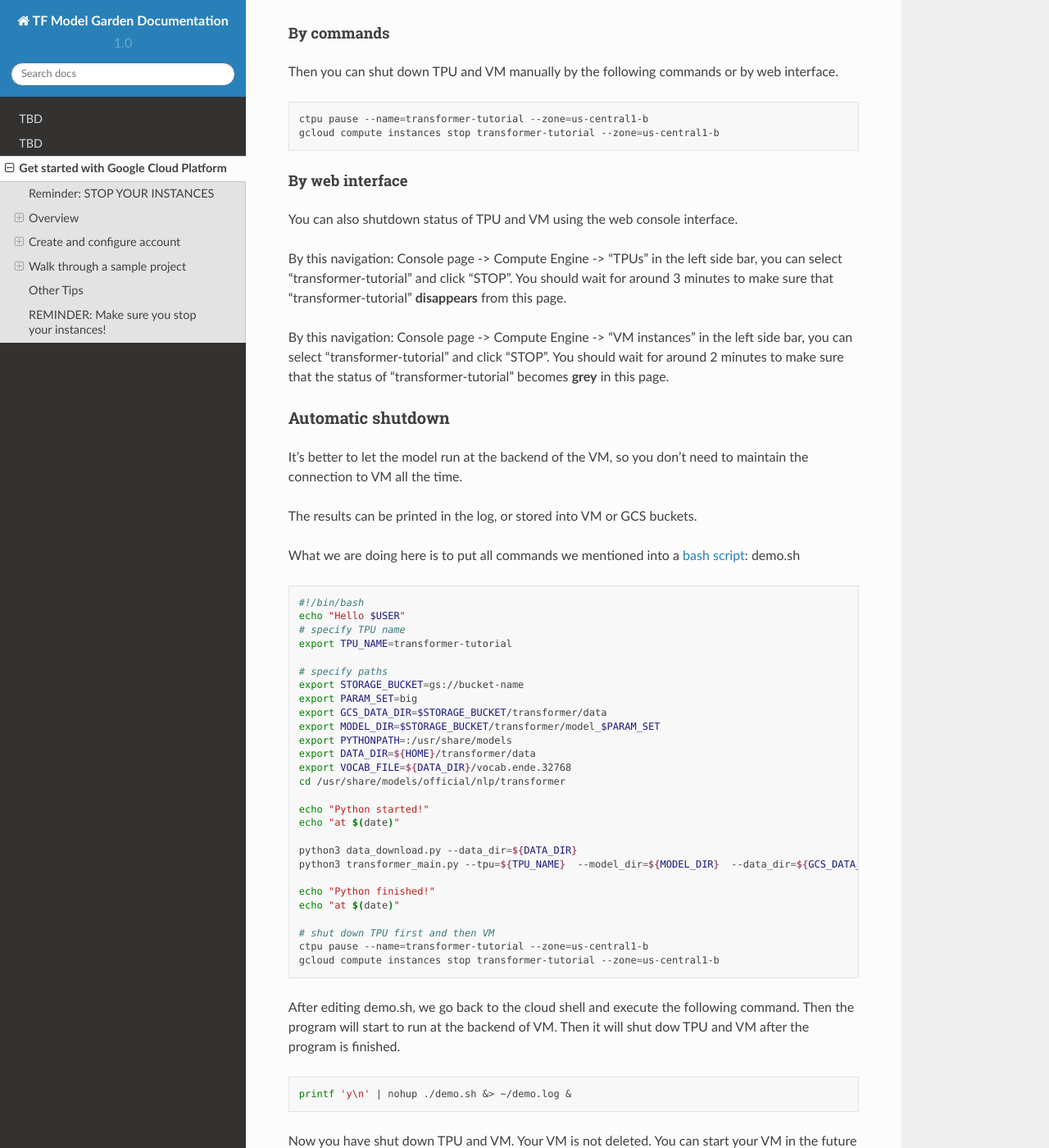
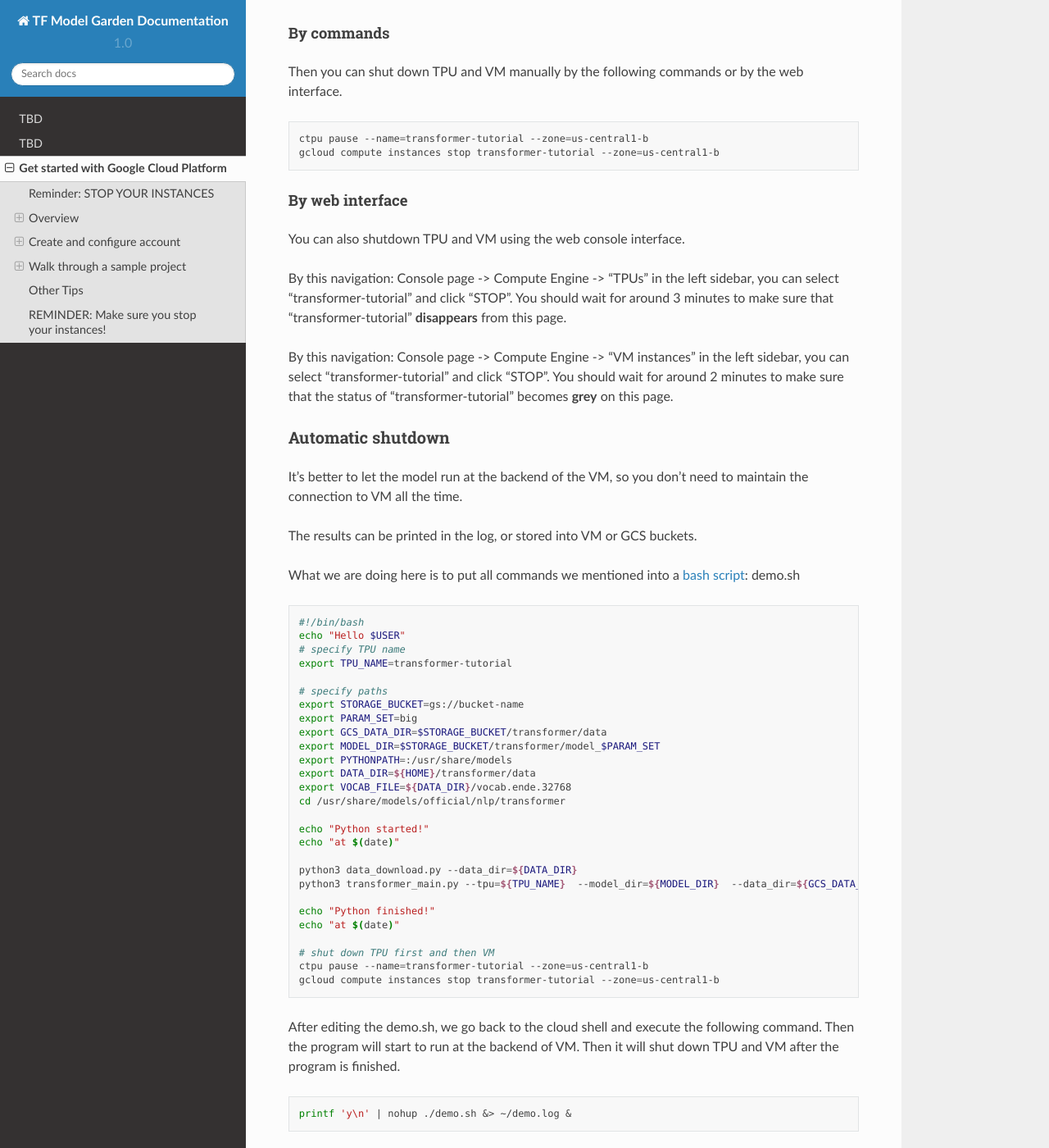
Before and after one commit to syiming/testbed, a Sphinx documentation site: the page built from docs/source/support/gcp.md, in a window 1280 px wide and 1400 px high, scrolled down 10100 px. Shown: the whole window at 82% size. Built offline with Sphinx 7.4.7 and the Read the Docs theme 2.0.0, drawn with Linux system fonts in a browser that asks for light colours; some of the changed text lies outside the part shown.

Commit message:
fix typo and gramma mistakes

````diff
--- a/docs/source/support/gcp.md
+++ b/docs/source/support/gcp.md
@@ -32,7 +32,7 @@
 
 ### Key elements of GCP
 
-There are 3 basic elements in GCP to run a machine learning (ML) model: bucket, virtual machine (VM) and TPU.
+There are 3 basic elements in GCP to run a machine learning (ML) model: bucket, virtual machine (VM), and TPU.
 
 #### Bucket
 
@@ -82,7 +82,7 @@
 
 ![](_img/add-people.png)
 
-3. **Upgrade your account** in order to use GPUs by following these [instructions](https://cloud.google.com/free/docs/gcp-free-tier#how-to-upgrade). Otherwise [Google Cloud Free Tier](https://cloud.google.com/free/docs/gcp-free-tier#how-to-upgrade) does not come with GPU support or quota.
+3. **Upgrade your account** to use GPUs by following these [instructions](https://cloud.google.com/free/docs/gcp-free-tier#how-to-upgrade). Otherwise, [Google Cloud Free Tier](https://cloud.google.com/free/docs/gcp-free-tier#how-to-upgrade) does not come with GPU support or quota.
 
 ![](_img/upgrade-1.png)
 
@@ -113,11 +113,11 @@
 
 #### Create your own VM
 
-Please pay attention to `zone`. Select a zone which is not used by too many people.
+Please pay attention to `zone`. Select a zone that is not used by too many people.
 
-You can see what zones are used by other people by the following navigation: Console page -> Compute Engine -> “TPUs” in the left side bar -> zones.
+You can see what zones are used by other people by the following navigation: Console page -> Compute Engine -> “TPUs” in the left sidebar -> zones.
 
-You can see the set of zone names by the following navigation: Console page -> Compute Engine -> “Zones” in the left side bar. Pick up a name from here.
+You can see the set of zone names by the following navigation: Console page -> Compute Engine -> “Zones” in the left sidebar. Pick up a name from here.
 
 
 ```bash
@@ -141,18 +141,18 @@
 gcloud compute ssh transformer-tutorial --zone=us-central1-b
 ```
 
-It will ask you to create a keyphrase for yourself. Just create one.
+It will ask you to create a key phrase for yourself. Just create one.
 
 ### Access Your Newly Created VM
 
 Now that you have created your virtual GCE, you want to be able to connect to it from your computer.
 
 ### Install gcloud command-line Tools
-To access [gcloud commands](https://cloud.google.com/sdk/gcloud/reference) in your local terminal, install [Google Cloud SDK](https://cloud.google.com/sdk/docs) that is appropriate for your platform and follow their instructions.
+To access [gcloud commands](https://cloud.google.com/sdk/gcloud/reference) in your local terminal, install [Google Cloud SDK](https://cloud.google.com/sdk/docs) that is appropriate for your platform, and follow their instructions.
 
-If `gcloud` command is not in your system path after installation, you can also reference it by its full path `/<DIRECTORY-WHERE-GOOGLE-CLOUD-IS-INSTALLED>/bin/gcloud`. See [this page](https://cloud.google.com/compute/docs/instances/connecting-to-instance "Title") for more detailed instructions.
+If the `gcloud` command is not in your system path after installation, you can also reference it by its full path `/<DIRECTORY-WHERE-GOOGLE-CLOUD-IS-INSTALLED>/bin/gcloud`. See [this page](https://cloud.google.com/compute/docs/instances/connecting-to-instance "Title") for more detailed instructions.
 
-To ssh into your VM, go to your VM instance details page by clicking on its name. Start the VM instance first. Once it has a green check mark on, click on the drop-down arrow and select `View gcloud command` instead to retrieve the terminal command. It should look like
+To ssh into your VM, go to your VM instance details page by clicking on its name. Start the VM instance first. Once it has a green checkmark on, click on the drop-down arrow and select `View gcloud command` instead to retrieve the terminal command. It should look like
 
 ```bash
 gcloud compute --project "<YOUR_PROJECT_ID>" ssh --zone "<YOUR_ZONE>" "<YOUR_VM_NAME>"
@@ -162,7 +162,7 @@
 
 If you have GPU enabled, you should be able to:
 
-* run `nvidia-smi` and see the list of attached GPUs and their usage statistics. Run `watch nvidia-smi` to monitor your GPU usage in real time.
+* run `nvidia-smi` and see the list of attached GPUs and their usage statistics. Run `watch nvidia-smi` to monitor your GPU usage in real-time.
 * inside the `gcloud/` folder, run `python verify_gpu.py`. If your GPU is attached and CUDA is correctly installed, you shouldn't see any error.
 * If you want to use Tensorflow 2.1, run `python test_tf.py`. The script will show you the installed Tensorflow version (2.1.0) and then run a sample MNIST training. You should see around 97% accuracy at the end.
 
@@ -252,7 +252,7 @@
 
 **Zone here should be the same as what you have set [at VM creation](#vm-zone)**.
 
-After executing the command, TPU name will be the same as your VM’s name. Let’s also set it to environmental variable.
+After executing the command, the TPU name will be the same as your VM’s name. Let’s also set it as an environmental variable.
 
 
 ```bash
@@ -261,7 +261,7 @@
 
 ### Run the training script
 
-By following command, the program in VM will read data from bucket to build train transformer model. Then the model results/checkpoints will be stored into bucket.
+By the following command, the program in VM will read data from bucket to build and train the transformer model. Then the model results/checkpoints will be stored into bucket.
 
 ```bash
 python3 transformer_main.py \
@@ -291,7 +291,7 @@
 
 #### By commands
 
-Then you can shut down TPU and VM manually by the following commands or by web interface.
+Then you can shut down TPU and VM manually by the following commands or by the web interface.
 
 ```bash
 ctpu pause --name=transformer-tutorial --zone=us-central1-b
@@ -300,11 +300,11 @@
 
 #### By web interface
 
-You can also shutdown status of TPU and VM using the web console interface.
+You can also shutdown TPU and VM using the web console interface.
 
-By this navigation: Console page -> Compute Engine -> “TPUs” in the left side bar, you can select "transformer-tutorial" and click "STOP". You should wait for around 3 minutes to make sure that "transformer-tutorial" **disappears** from this page.
+By this navigation: Console page -> Compute Engine -> “TPUs” in the left sidebar, you can select "transformer-tutorial" and click "STOP". You should wait for around 3 minutes to make sure that "transformer-tutorial" **disappears** from this page.
 
-By this navigation: Console page -> Compute Engine -> “VM instances” in the left side bar, you can select "transformer-tutorial" and click "STOP". You should wait for around 2 minutes to make sure that the status of "transformer-tutorial" becomes **grey** in this page.
+By this navigation: Console page -> Compute Engine -> “VM instances” in the left sidebar, you can select "transformer-tutorial" and click "STOP". You should wait for around 2 minutes to make sure that the status of "transformer-tutorial" becomes **grey** on this page.
 
 ### Automatic shutdown
 
@@ -344,7 +344,7 @@
 gcloud compute instances stop transformer-tutorial --zone=us-central1-b
 ```
 
-After editing demo.sh, we go back to the cloud shell and execute the following command. Then the program will start to run at the backend of VM. Then it will shut dow TPU and VM after the program is finished.
+After editing the demo.sh, we go back to the cloud shell and execute the following command. Then the program will start to run at the backend of VM. Then it will shut down TPU and VM after the program is finished.
 
 ```bash
 printf 'y\n' | nohup ./demo.sh &> ~/demo.log &
@@ -376,13 +376,13 @@
 Now you are in your root directory again!
 
 ## Other Tips
-You can use [Tmux](https://linuxize.com/post/getting-started-with-tmux/) to keep the training sessions running when you close your laptop. Also, if your collaborators log into the same account on the VM instance, they will see the same tmux session screen in real time.
+You can use [Tmux](https://linuxize.com/post/getting-started-with-tmux/) to keep the training sessions running when you close your laptop. Also, if your collaborators log into the same account on the VM instance, they will see the same tmux session screen in real-time.
 
-You can develop your code on remote server directly if you are comfortable with vim or emacs.
+You can develop your code on the remote server directly if you are comfortable with vim or emacs.
 
-You can develop locally on your favorite editor, push to your branch on Github, and pull on remote server to run.
+You can develop locally on your favorite editor, push to your branch on Github, and pull on the remote server to run.
 
-Besides `gcloud compute scp`, another tool you can check out is [rsync](https://linuxize.com/post/how-to-use-rsync-for-local-and-remote-data-transfer-and-synchronization/) which can synchronize files and folders between your local machine and remote server.
+Besides `gcloud compute scp`, another tool you can check out is [rsync](https://linuxize.com/post/how-to-use-rsync-for-local-and-remote-data-transfer-and-synchronization/) which can synchronize files and folders between your local machine and the remote server.
 
 ## REMINDER: Make sure you stop your instances!
 
````
Also changed, not shown: other parts of docs/source/support/gcp.md (+10 -10 lines).
